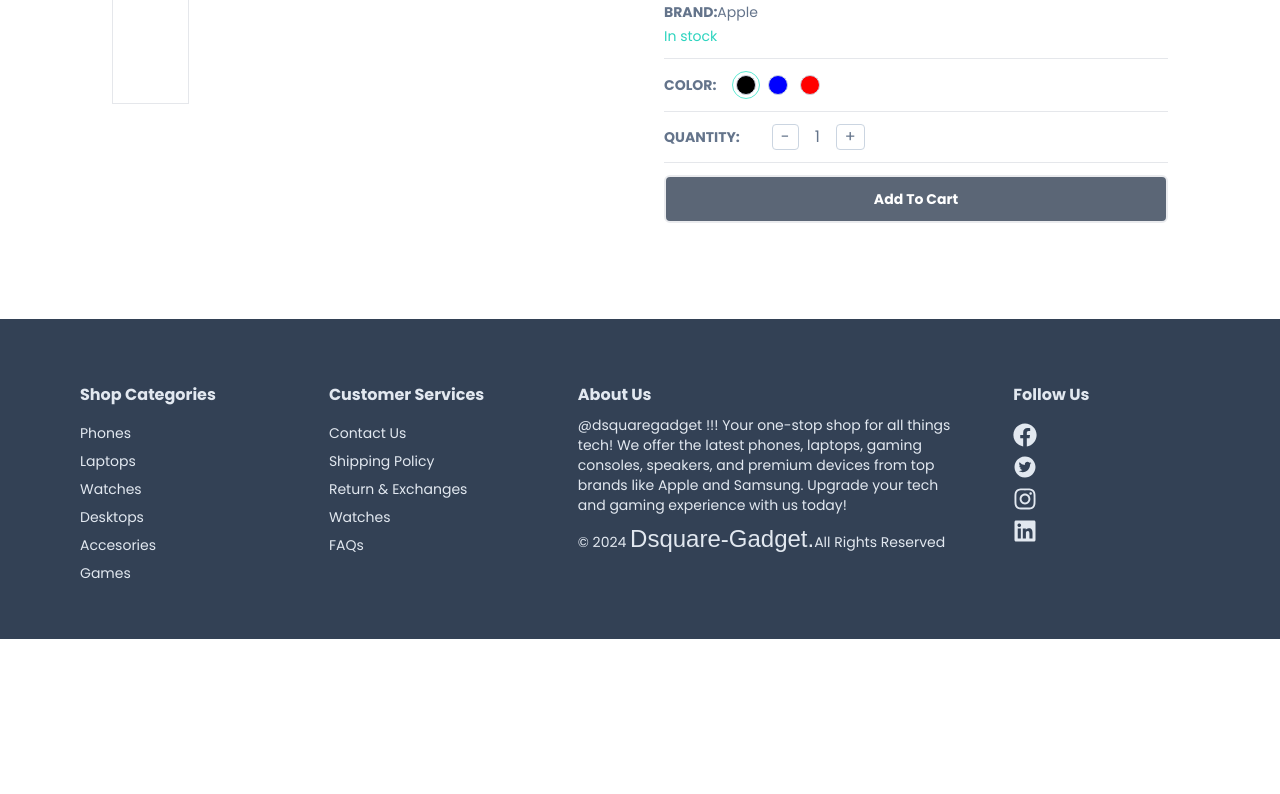
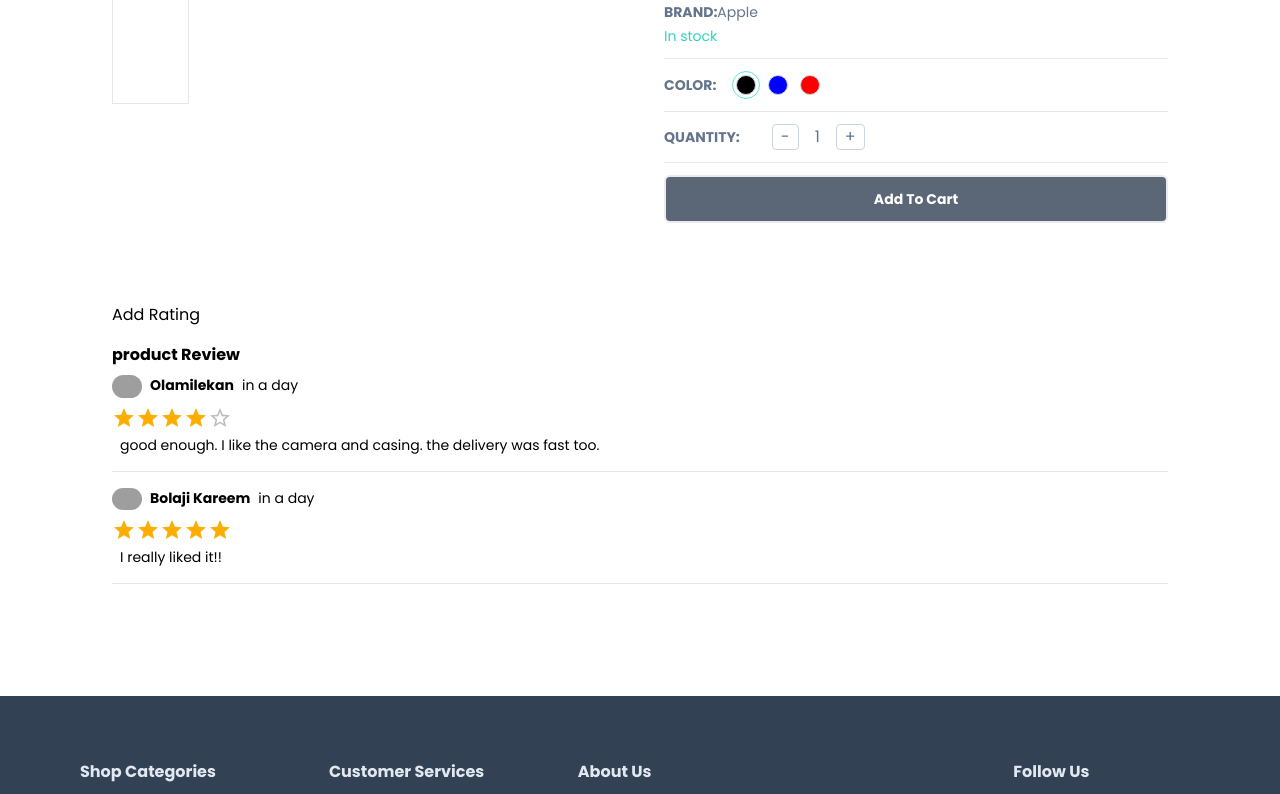
Before and after one commit to Lekxy-dev/Dsquare-Gadget, a Next.js app: page /Product/1 in a window 1280 px wide. Shown: the part 493-1287 px from the top of the page. Before the commit the page ends 1132 px from the top, so only its background shows below. Built offline with nearby package versions, Linux system fonts and the light colour scheme; grey boxes are pictures that could not be loaded; a web font is replaced by a local one.

Commit message:
initial commit

```diff
--- a/Utils/Product.ts
+++ b/Utils/Product.ts
@@ -35,10 +35,10 @@
         rating: 4,
         comment:
           "good enough. I like the camera and casing. the delivery was fast too.",
-        createdDate: "2023-06-26T15:53:44.483Z",
+        createdDate: "2024-10-22T15:53:44.483Z",
         user: {
           id: "6499b184b0e9a8c8709821d3",
-          name: "Chaoo",
+          name: "Olamilekan",
           email: "example1@gmail.com",
           emailVerified: null,
           image:
@@ -55,10 +55,10 @@
         productId: "648437b38c44d52b9542e340",
         rating: 5,
         comment: "I really liked it!!",
-        createdDate: "2023-06-26T14:30:40.998Z",
+        createdDate: "2024-10-22T15:59:44.483Z",
         user: {
           id: "6475af156bad4917456e6e1e",
-          name: "Charles",
+          name: "Bolaji Kareem",
           email: "example@gmail.com",
           emailVerified: null,
           image:
--- /dev/null
+++ b/app/Component/Avatar.tsx
@@ -0,0 +1,16 @@
+import Image from "next/image";
+import { FaUserCircle } from "react-icons/fa";
+
+interface AvatarProps{
+    src?: string |null| undefined
+}
+
+const Avatar:React.FC<AvatarProps> = ({src}) => {
+   if (src) {
+   return ( <Image src={src} alt="Avatar" className="rounded-full" height="30" width="30"/> )
+   }
+
+    return <FaUserCircle size={24}/>;
+}
+
+export default Avatar;
--- /dev/null
+++ b/app/Component/Heading.tsx
@@ -0,0 +1,15 @@
+interface HeadingProps{
+    title: string;
+    center?: boolean
+}
+
+const Heading:React.FC<HeadingProps> = ({
+    title,
+    center
+}) => {
+    return ( <div className={center? "text-center" : "text-start"}>
+        <h1 className="font-bold text2xl">{title}</h1>
+    </div> );
+}
+
+export default Heading;
--- /dev/null
+++ b/app/Product/[productid]/ListRating.tsx
@@ -0,0 +1,37 @@
+"use client"
+
+import Avatar from "@/app/Component/Avatar";
+import Heading from "@/app/Component/Heading";
+import { Rating } from "@mui/material";
+import moment from "moment";
+
+interface ListRatingProps {
+    product: any;
+}
+
+
+const ListRating:React.FC<ListRatingProps> = ({
+    product
+}) => {
+    return ( <div>
+        <Heading title="product Review" />
+        <div className="text-sm mt-2">
+           {product.reviews && product.reviews.map((review:any) => {
+            return <div key={review.id} className="max-w-300px">
+                  <div className="flex gap-2">
+                    <Avatar src={review.user.image}/>
+                    <div className="font-semibold">{review?.user.name}</div>
+                    <div className="font-light">{moment(review.createdDate).fromNow()}</div>
+                  </div>
+                  <div className="mt-2">
+                       <Rating value={review.rating} readOnly/>
+                       <div className="ml-2">{review.comment}</div>
+                       <hr className="mt-4 mb-4"/>
+                  </div>
+            </div>
+           })}
+        </div>
+    </div> );
+}
+
+export default ListRating;
--- a/app/Product/[productid]/page.tsx
+++ b/app/Product/[productid]/page.tsx
@@ -2,6 +2,7 @@
 
 import ProductDetails from "../ProductDetails";
 import { produc } from "@/Utils/Product";
+import ListRating from "./ListRating";
 
 interface IPrams {
     product?: string;
@@ -12,6 +13,10 @@
     return ( <div className="p-8">
         <Container>
             <ProductDetails produc= {produc} />
+            <div className="flex flex-col mt-20 gap-4">
+                <div>Add Rating</div>
+                <ListRating product={produc}/>
+            </div>
         </Container>
     </div> );
 }
--- a/app/page.tsx
+++ b/app/page.tsx
@@ -18,6 +18,7 @@
   })}
 </div>
 
-      </Container></div>
+      </Container>
+      </div>
   )
 }
--- a/next.config.js
+++ b/next.config.js
@@ -1,7 +1,7 @@
 /** @type {import('next').NextConfig} */
 const nextConfig = {
     images:{
-        domains:["m.media-amazon.com"]
+        domains:["m.media-amazon.com","lh3.googleusercontent.com"]
     }
 }
 
--- a/package.json
+++ b/package.json
@@ -19,6 +19,7 @@
     "autoprefixer": "10.4.20",
     "eslint": "8.57.1",
     "eslint-config-next": "14.2.15",
+    "moment": "^2.30.1",
     "next": "^14.2.15",
     "postcss": "8.4.47",
     "react": "^18.3.1",
```
Also changed, not shown: 1 other file (tests, documents, lock files or other folders).
